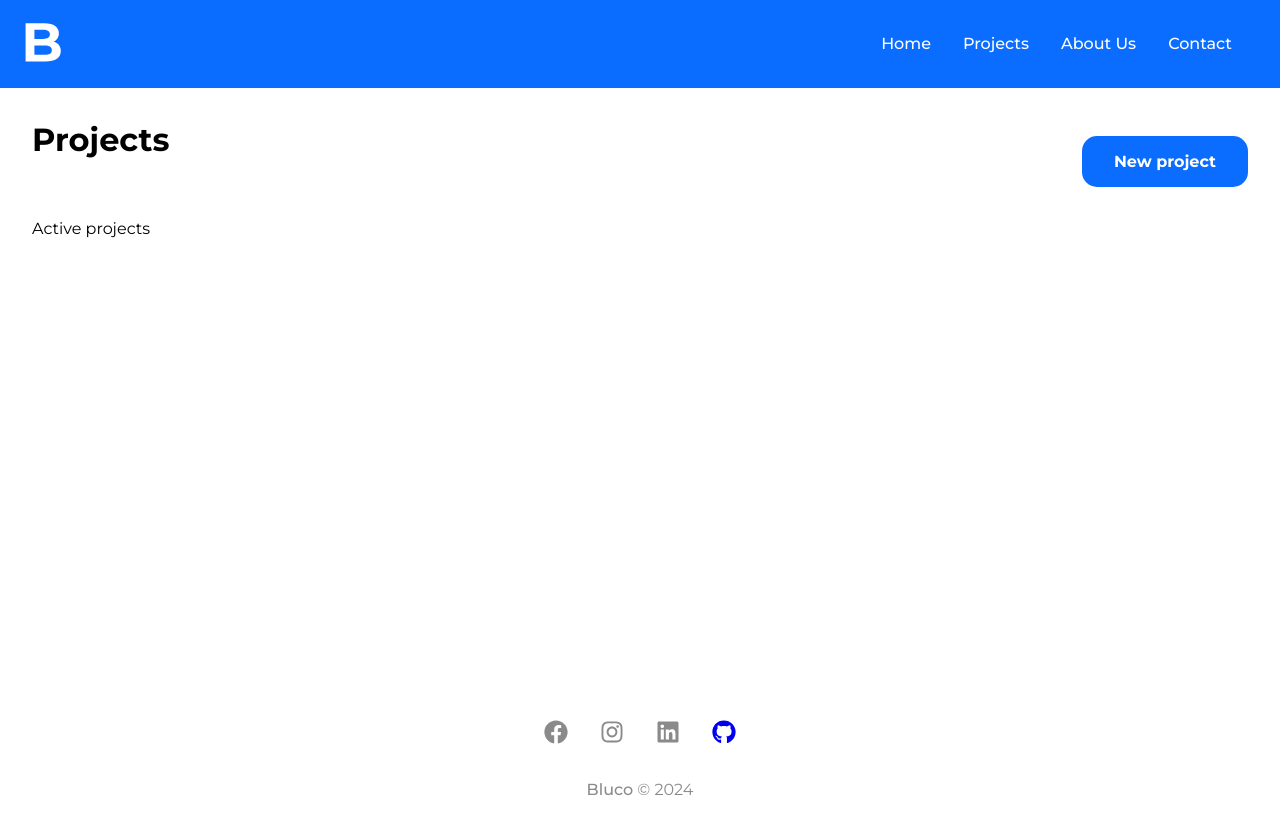
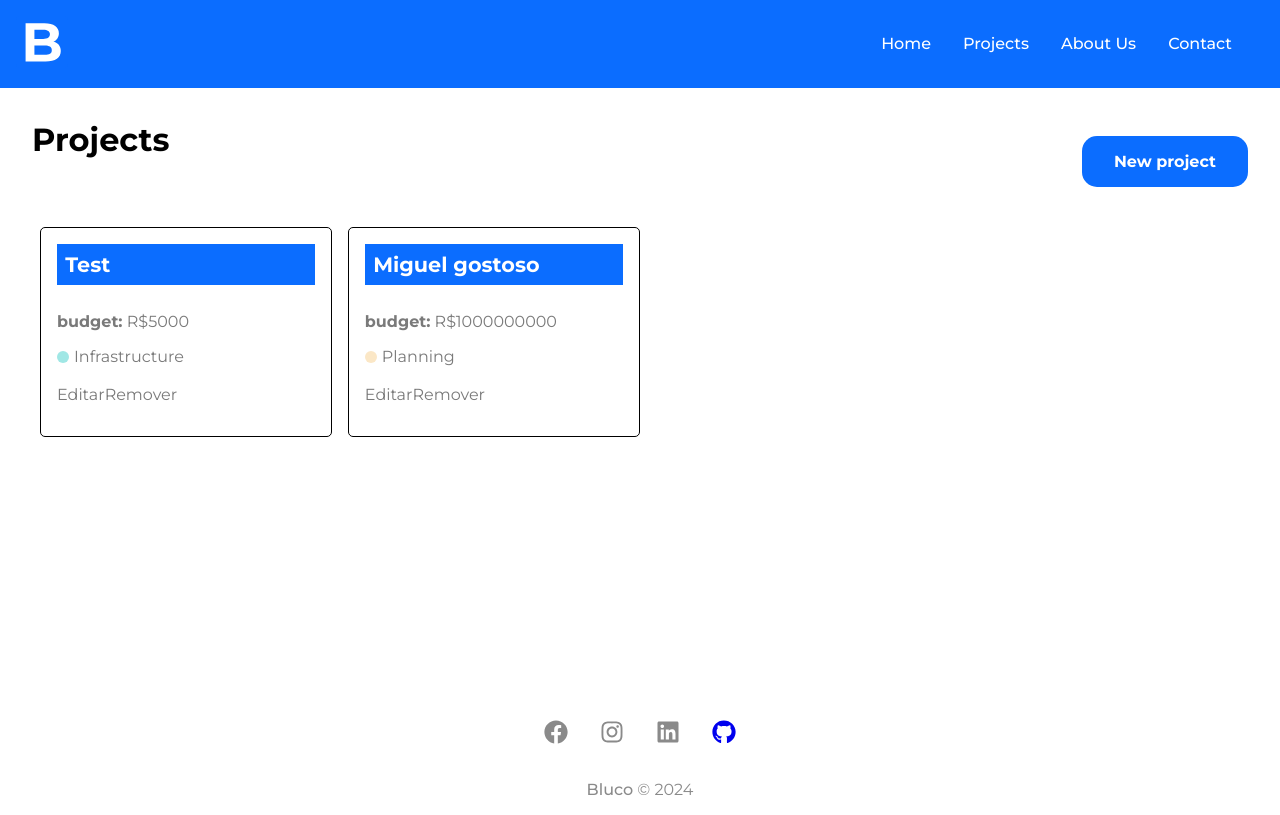
Before and after one commit to b1zz1/bizzi-bank, a React (Create React App) app: page /Projects in a window 1280 px wide. Built offline with nearby package versions, Linux system fonts and the light colour scheme; data requests are answered from the project's data file.

Commit message:
Project cards
Stored content can now be shown via project cards.

```diff
--- a/db.json
+++ b/db.json
@@ -1,49 +1,24 @@
 {
   "projects": [
     {
-      "id": "b4ec",
+      "id": "66d7",
       "name": "Test",
       "budget": "5000",
-      "cost": 0,
-      "services": []
-    },
-    {
-      "id": "3e24",
-      "name": "System Requisites",
       "category": {
-        "id": "4",
-        "name": "Planning"
-      },
-      "budget": "10000",
-      "cost": 0,
-      "services": []
-    },
-    {
-      "id": "292b",
-      "name": "System prototype",
-      "budget": "15000",
-      "category": {
-        "id": "3",
-        "name": "Design"
+        "id": "1",
+        "name": "Infrastructure"
       },
       "cost": 0,
       "services": []
     },
     {
-      "id": "c0d7",
-      "name": "Landing Page development",
-      "budget": "19250",
+      "id": "da06",
+      "name": "Miguel gostoso",
+      "budget": "1000000000",
       "category": {
-        "id": "2",
-        "name": "Development"
+        "id": "4",
+        "name": "Planning"
       },
-      "cost": 0,
-      "services": []
-    },
-    {
-      "id": "9dd3",
-      "name": "Landing Page testing",
-      "budget": "5000",
       "cost": 0,
       "services": []
     }
--- a/src/components/form/Input.js
+++ b/src/components/form/Input.js
@@ -5,6 +5,7 @@
         <div className={styles.form_control}>
             <label htmlFor={name}>{text}</label>
             <input
+                required
                 type={type}
                 name={name}
                 id={name}
--- a/src/components/pages/NewProject.js
+++ b/src/components/pages/NewProject.js
@@ -2,7 +2,7 @@
 
 import ProjectForm from '../project/ProjectForm'
 
-import style from './NewProject.module.css'
+import styles from './NewProject.module.css'
 
 function NewProject() {
     const navigate = useNavigate()
@@ -29,9 +29,11 @@
     }
 
     return (
-        <div className={style.newproject_container}>
-            <h1>Create project</h1>
-            <p>Create a new project to add tasks</p>
+        <div className={styles.newproject_container}>
+            <div className={styles.newproject_align}>
+                <h1>Create project</h1>
+                <p>Create a new project to add tasks</p>
+            </div>
             <ProjectForm handleSubmit={createPost} />
         </div>
     )
--- a/src/components/pages/NewProject.module.css
+++ b/src/components/pages/NewProject.module.css
@@ -2,10 +2,6 @@
     width: 450px;
     margin: 0 auto;
     padding: 3em;
-}
-
-.newproject_container h1, p {
-    text-align: center;
 }
 
 .newproject_container h1 {
@@ -15,3 +11,7 @@
 .newproject_container p{
     color: #8a8a8a;
 }
+
+.newproject_align {
+    text-align: center;
+}
--- a/src/components/pages/Projects.js
+++ b/src/components/pages/Projects.js
@@ -1,19 +1,37 @@
+import { useState, useEffect } from 'react'
 import { useLocation } from 'react-router-dom'
 
 import Container from '../layout/Container'
 import LinkButton from '../layout/LinkButton'
 import Message from '../layout/Message'
+import ProjectCard from '../project/ProjectCard'
 
 import styles from './Project.module.css'
 
 function Projects() {
+    const [projects, setProjects] = useState([])
+
     const location = useLocation()
-
     let message = ''
 
     if(location.state) {
         message = location.state.message
     }
+
+    useEffect(() => {
+        fetch('http://localhost:5000/projects', {
+            method: 'GET',
+            headers: {
+                'Content-Type': 'application/json',
+            },
+        })
+        .then((answer) => answer.json())
+        .then((data) => {
+            console.log(data)
+            setProjects(data)
+        })
+        .catch((error) => console.log(error))
+    }, [])
 
     return (
         <div className={styles.project_container}>
@@ -23,7 +41,17 @@
             </div>
             {message && <Message type="success" text={message} />}
             <Container customClass="start">
-                <p>Active projects</p>
+                {projects.length > 0 &&
+                    projects.map((project) => (
+                        <ProjectCard
+                            id={project.id}
+                            name={project.name}
+                            budget={project.budget}
+                            category={project.category.name}
+                            key={project.id}
+                        />
+                    )
+                )}
             </Container>
         </div>
     )
--- /dev/null
+++ b/src/components/project/ProjectCard.js
@@ -0,0 +1,24 @@
+import { BsPencil, BsFillTrashFill } from 'react-icons/bs'
+
+import styles from './ProjectCard.module.css'
+
+
+const ProjectCard = ({ id, name, budget, category, handleRemove }) => {
+    return (
+        <div className={styles.project_card}>
+            <h4>{name}</h4>
+            <p>
+                <span>budget:</span> R${budget}
+            </p>
+            <p className={styles.category_text}>
+                <span className={`${styles[category.toLowerCase()]}`}></span> {category}
+            </p>
+            <div className={styles.project_card_actions}>
+                <p>Editar</p>
+                <p>Remover</p>
+            </div>
+        </div>
+    )
+}
+
+export default ProjectCard
--- /dev/null
+++ b/src/components/project/ProjectCard.module.css
@@ -0,0 +1,60 @@
+.project_card {
+    padding: 1em;
+    border: 1px solid black;
+    border-radius: 5px;
+    width: 24%;
+    margin: 0.5em;
+}
+
+.project_card h4 {
+    background-color: #0b6dff;
+    color: #fff;
+    padding: 0.4em;
+    margin-bottom: 1.3em;
+    font-size: 1.3em;
+}
+
+.project_card p {
+    color: #7a7a7a;
+    margin-bottom: 1em;
+}
+
+.project_card p span {
+    font-weight: bold;
+}
+
+.category_text {
+    display: flex;
+    align-items: center;
+}
+
+.category_text span {
+    display: block;
+    width: 12px;
+    height: 12px;
+    border-radius: 50%;
+    background-color: #ccc;
+    margin-right: 5px;
+}
+
+.category_text .infrastructure {
+    background-color: #a0e7e5;
+}
+
+.category_text .development {
+    background-color: #b4f8c8;
+}
+
+.category_text .design {
+    background-color: #ffaebc;
+}
+
+.category_text .planning {
+    background-color: #fbe7c6;
+}
+
+.project_card_actions {
+    margin-top: 1.2em;
+    display: flex;
+    align-items: center;
+}
```
